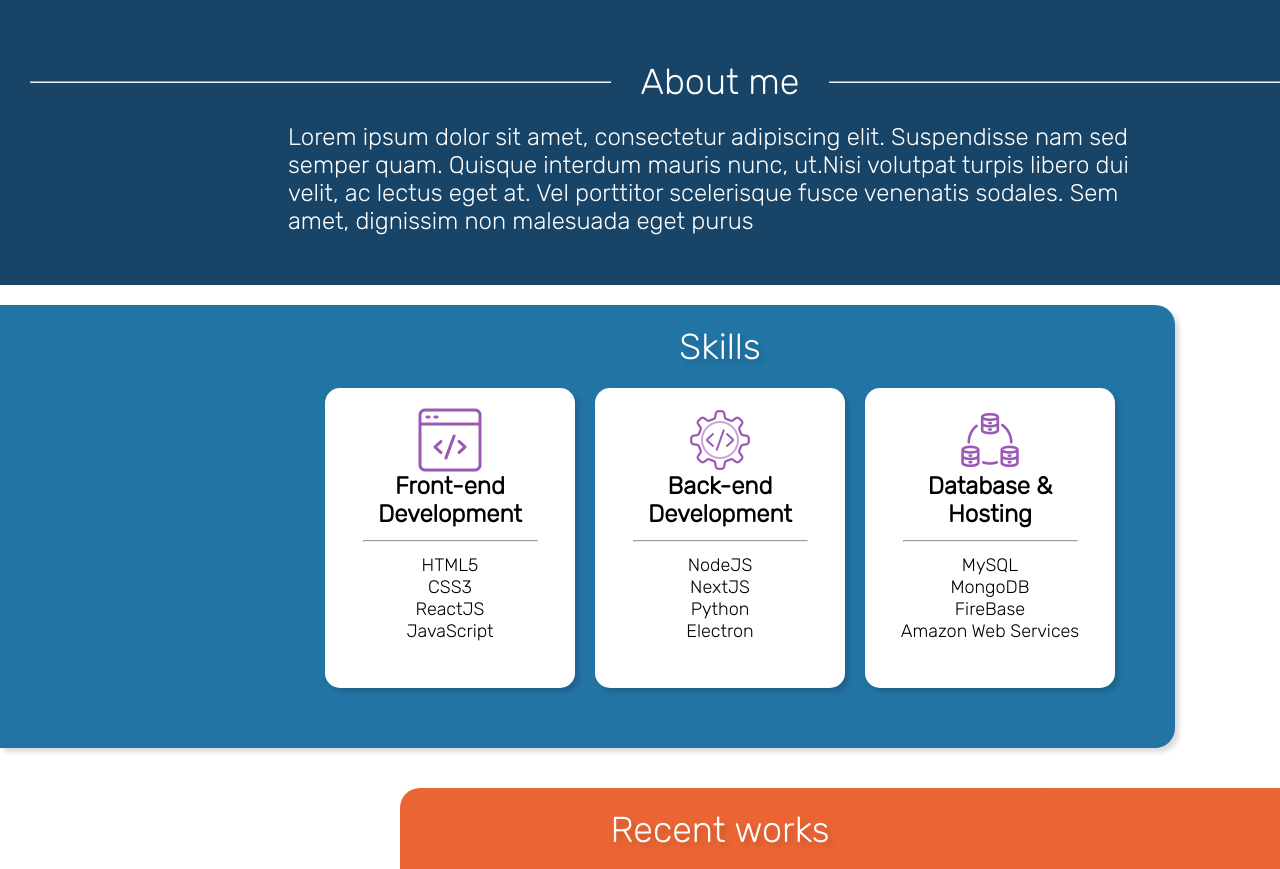
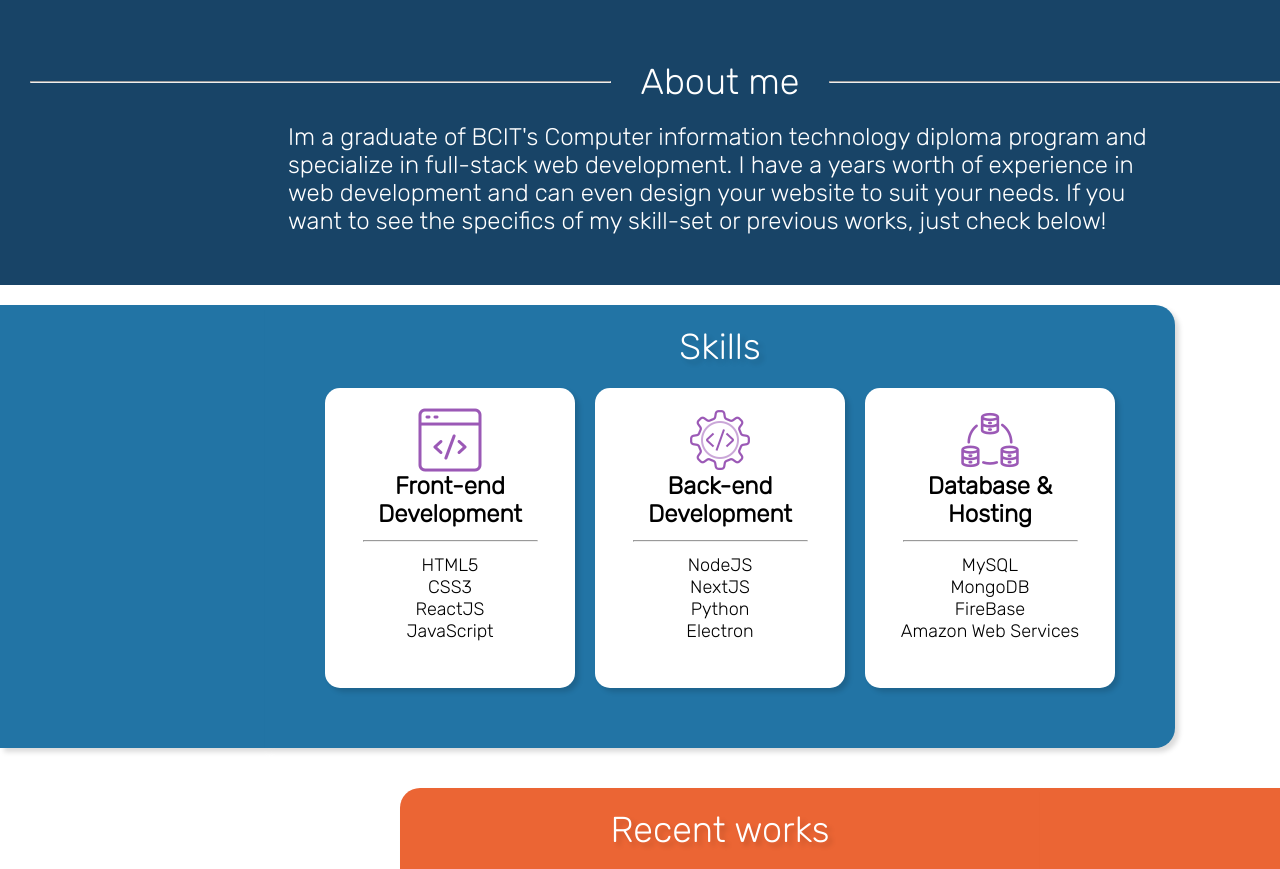
Before and after one commit to NSkelin/Web-Portfolio, a Next.js app: page / in a window 1280 px wide. Shown: the part 820-1689 px from the top of the page. Built offline with nearby package versions, Linux system fonts and the light colour scheme.

Commit message:
replaced placeholder about me with real one

```diff
--- a/pages/index.jsx
+++ b/pages/index.jsx
@@ -68,9 +68,9 @@ export default function Home() {
                 <div className={styles.about}>
                     <LineTitle title="About me" />
                     <div className={styles.aboutText}>
-                        Lorem ipsum dolor sit amet, consectetur adipiscing elit. Suspendisse nam sed semper quam. Quisque interdum mauris nunc,
-                        ut.Nisi volutpat turpis libero dui velit, ac lectus eget at. Vel porttitor scelerisque fusce venenatis sodales. Sem amet,
-                        dignissim non malesuada eget purus
+                        Im a graduate of BCIT's Computer information technology diploma program and specialize in full-stack web development. I have a
+                        years worth of experience in web development and can even design your website to suit your needs. If you want to see the
+                        specifics of my skill-set or previous works, just check below!
                     </div>
                 </div>
 
```
